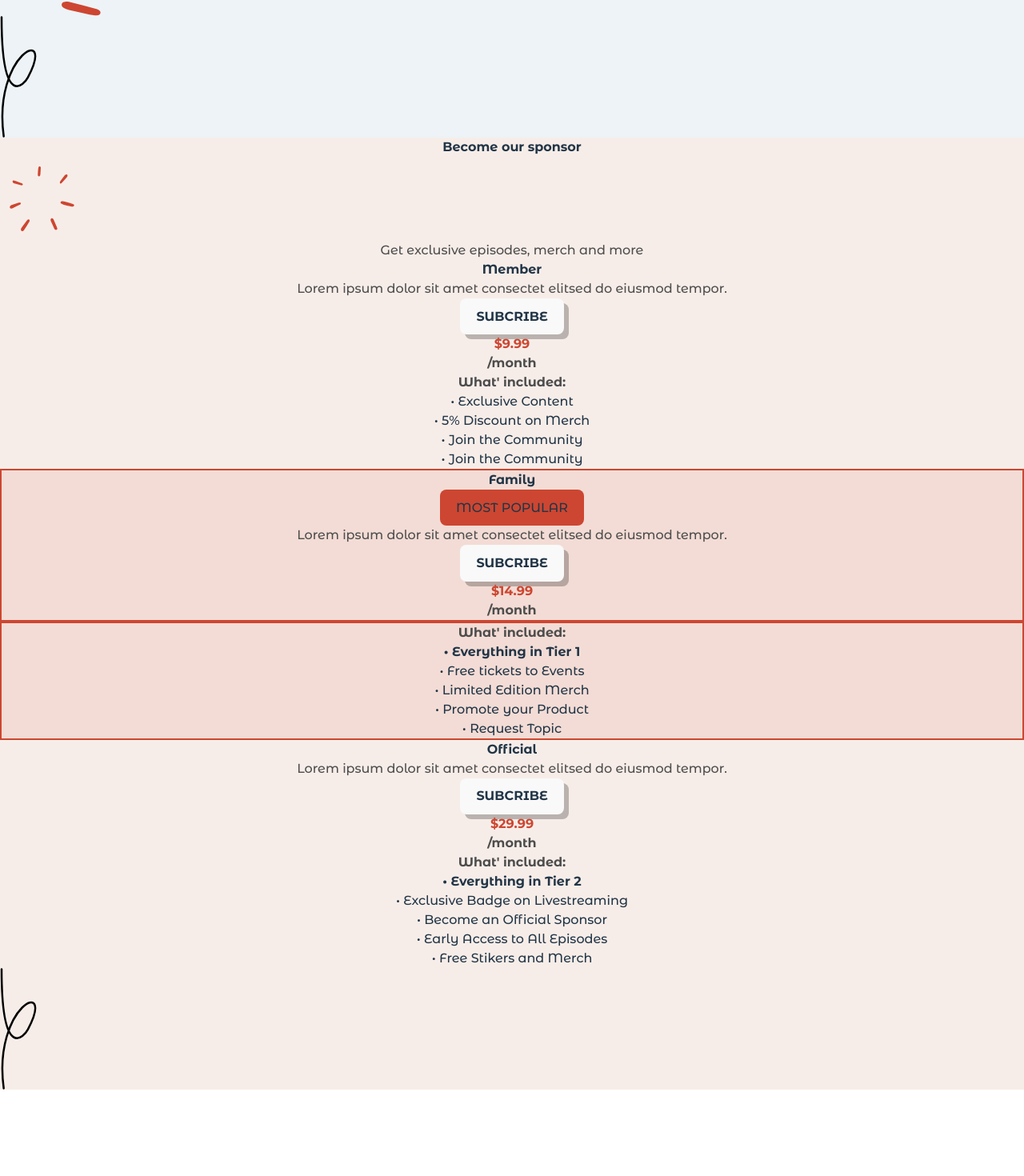
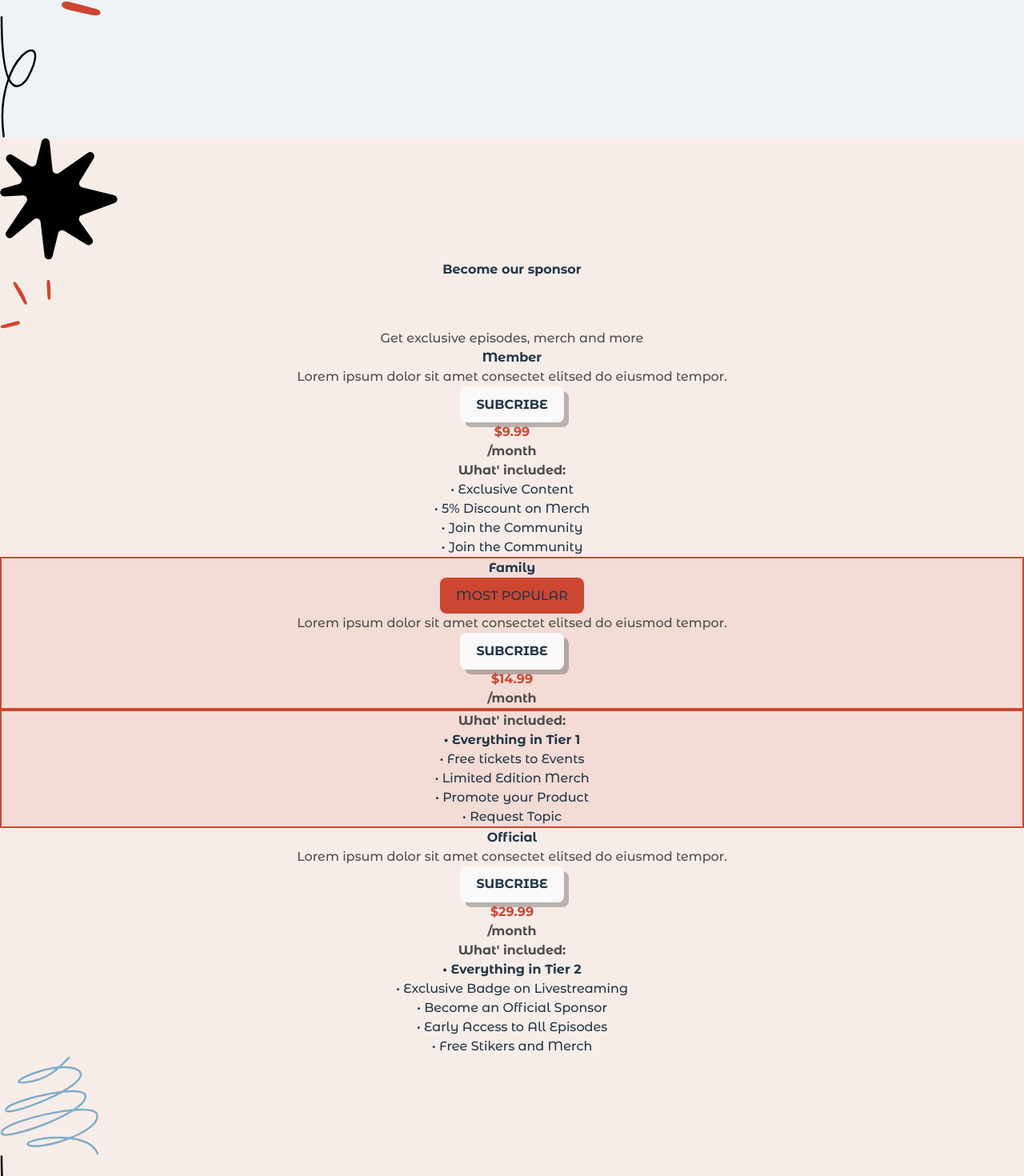
Before and after one commit to Nick-Kevin/WEEKLY_DECEMBER_FRONT_3, a React (Vite) app: page / in a window 1280 px wide. Shown: the part 7303-8773 px from the top of the page at 80% size. Before the commit the page ends 8665 px from the top, so only its background shows below. Built offline with nearby package versions, Linux system fonts and the light colour scheme.

Commit message:
last update

```diff
--- a/src/App.jsx
+++ b/src/App.jsx
@@ -32,6 +32,9 @@ import Features from './components/Features'
 import Content from './components/Content'
 import vectorInContent from './assets/contents/vector.svg'
 import Pricing from './components/Pricing'
+import starInPricing from './assets/pricing/star.svg'
+import vectorInPricing from './assets/pricing/vector.svg'
+import groupInPricing from './assets/pricing/group.svg'
 
 function App() {
   const firstRowInHeader = () => {
@@ -228,13 +231,15 @@ function App() {
         <img src={curlVector} className="absolute z-20 bottom-[-30px] left-[47%] lg:bottom-[-80px] lg:left-[49%] w-4 lg:w-auto" alt="vector" />
       </div>
       <div className="bg-white py-16 lg:py-40 relative">
+        <img src={starInPricing} className="absolute opacity-0 lg:opacity-100 z-0 top-80 right-10" alt="star" />
         <SectionHeader
           title="Become our sponsor"
-          vector={sparkleInTestimonials}
+          vector={groupInPricing}
           vectorClass="w-8 lg:w-auto bottom-14 lg:bottom-9 left-[-15px] lg:left-[-100px]"
           subtitle="Get exclusive episodes, merch and more"
         />
         <Pricing/>
+        <img src={vectorInPricing} className="absolute z-0 bottom-28 left-16" alt="star" />
         <img src={curlVector} className="absolute z-20 bottom-[-30px] left-[47%] lg:bottom-[-80px] lg:left-[49%] w-4 lg:w-auto" alt="vector" />
       </div>
     </>
--- a/src/components/Pricing.jsx
+++ b/src/components/Pricing.jsx
@@ -34,12 +34,12 @@ function Pricing () {
 		},
 	]
 	return (
-		<div className="grid lg:grid-cols-3 mx-4 lg:mx-32 lg:gap-x-5">
+		<div className="grid lg:grid-cols-3 mx-4 lg:mx-32 lg:gap-x-5 lg:mt-20 relative z-20">
 				{
 					pricing.map((priceItem, indexPrice) => (
 						<div key={indexPrice} className="text-start mt-8 lg:mt-0">
-							<div className={`flex flex-col justify-between border-black lg:mt-5 lg:h-80 rounded-lg p-6 lg:p-7 ${
-								indexPrice === 1 ? 'border-second bg-second-beta' : 'border-black border-2'
+							<div className={`flex flex-col justify-between border-black relative !z-20 lg:mt-5 lg:h-80 rounded-lg p-6 lg:p-7 ${
+								indexPrice === 1 ? 'border-second bg-second-beta' : 'border-black border-2 bg-white'
 							}`}>
 								<div>
 									<div className="flex items-center justify-between">
@@ -69,8 +69,8 @@ function Pricing () {
 									</div>
 								</div>
 							</div>
-							<div className={`border-black mt-3 lg:mt-5 lg:h-80 rounded-lg p-6 lg:p-7 ${
-								indexPrice === 1 ? 'border-second bg-second-beta' : 'border-black border-2'
+							<div className={`border-black mt-3 relative z-10 lg:mt-5 lg:h-80 rounded-lg p-6 lg:p-7 ${
+								indexPrice === 1 ? 'border-second bg-second-beta' : 'border-black border-2 bg-white'
 							}`}>
 								<p className="mb-2 lg:mb-5 text-sm f-bold">What' included:</p>
 								<ul>
```
